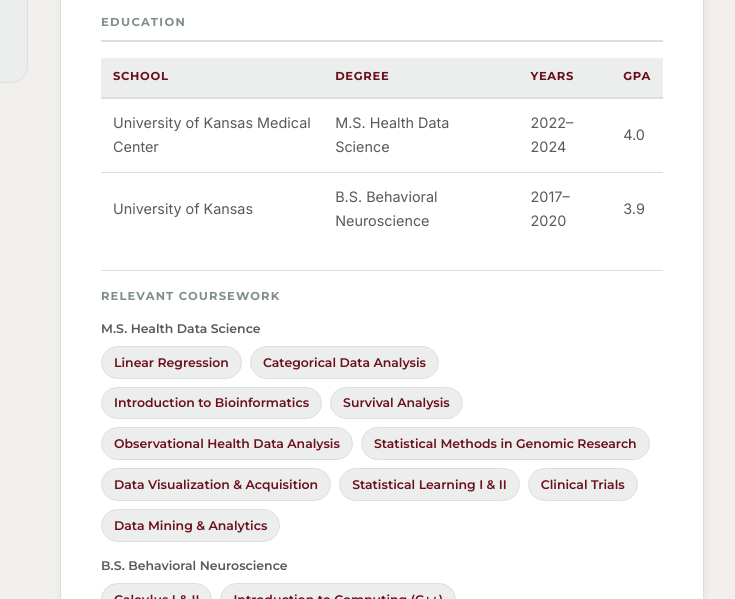
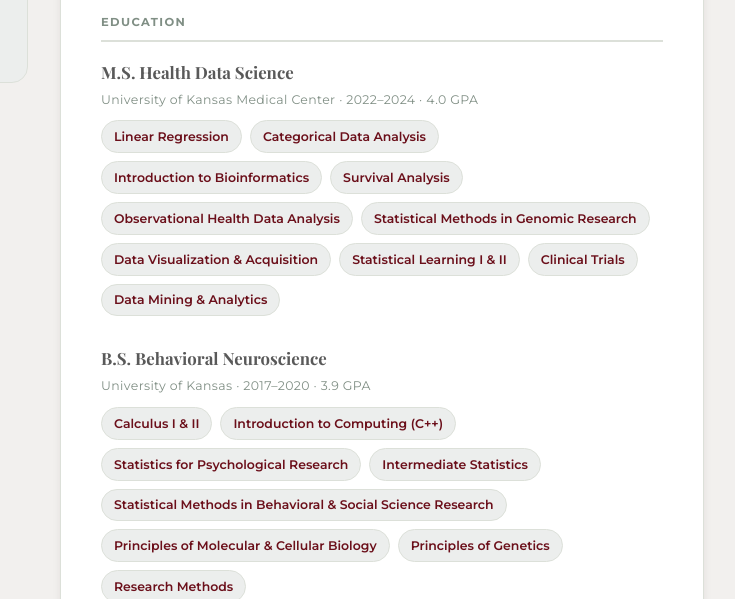
Before and after one commit to rachelgriffard/rachelgriffard.github.io, an Astro site: page /cv in a window 1280 px wide. Shown: the part 353-952 px from the top of the page, 404-1139 px from the left. Built offline with nearby package versions, Linux system fonts and the light colour scheme; Astro itself is replaced by a stand-in of ours; a web font is replaced by a local one.

Commit message:
Update cv relevant coursework section

```diff
--- a/public/css/styles.css
+++ b/public/css/styles.css
@@ -587,6 +587,33 @@
   margin-bottom: 1rem;
 }
 
+.about-education-section {
+  padding-bottom: 3rem;
+}
+
+.about-edu-entry {
+  margin-bottom: 2rem;
+}
+
+.about-edu-entry:last-child {
+  margin-bottom: 0;
+}
+
+.about-edu-degree {
+  font-family: 'Playfair Display', Georgia, serif;
+  font-size: 1.1rem;
+  margin: 0 0 0.2rem;
+  color: var(--text-heading);
+}
+
+.about-edu-meta {
+  font-family: 'Montserrat', sans-serif;
+  font-size: 0.78rem;
+  color: var(--text-muted);
+  letter-spacing: 0.03em;
+  margin: 0 0 0.75rem;
+}
+
 .about-gallery-section {
   padding-bottom: 4rem;
 }
@@ -1024,38 +1051,28 @@
   border-top: 1px solid var(--green-100);
 }
 
-/* Relevant coursework */
-.cv-coursework-section {
-  margin-top: 1.5rem;
-  padding-top: 1rem;
-  border-top: 1px solid var(--green-100);
+.cv-edu-entry {
+  margin-bottom: 1.75rem;
 }
 
-.cv-coursework-label {
-  font-family: 'Montserrat', sans-serif;
-  font-size: 0.72rem;
-  font-weight: 700;
-  text-transform: uppercase;
-  letter-spacing: 0.1em;
-  color: var(--text-muted);
-  margin-bottom: 0.75rem;
-}
-
-.cv-coursework-group {
-  margin-bottom: 0.85rem;
-}
-
-.cv-coursework-group:last-child {
+.cv-edu-entry:last-child {
   margin-bottom: 0;
 }
 
-.cv-coursework-degree-tag {
+.cv-edu-degree {
+  font-family: 'Playfair Display', Georgia, serif;
+  font-size: 1.05rem;
+  margin: 0 0 0.15rem;
+  color: var(--text-heading);
+}
+
+.cv-edu-meta {
   font-family: 'Montserrat', sans-serif;
   font-size: 0.78rem;
-  font-weight: 600;
-  color: var(--text-body);
+  color: var(--text-muted);
+  letter-spacing: 0.03em;
   display: block;
-  margin-bottom: 0.4rem;
+  margin-bottom: 0.65rem;
 }
 
 /* ===============================
--- a/src/pages/cv.astro
+++ b/src/pages/cv.astro
@@ -69,35 +69,11 @@
         <section class="cv-section">
           <h2 class="cv-section-title">Education</h2>
 
-          <table class="cv-table">
-            <thead>
-              <tr>
-                <th>School</th>
-                <th>Degree</th>
-                <th>Years</th>
-                <th>GPA</th>
-              </tr>
-            </thead>
-            <tbody>
-              <tr>
-                <td>University of Kansas Medical Center</td>
-                <td>M.S. Health Data Science</td>
-                <td>2022&ndash;2024</td>
-                <td>4.0</td>
-              </tr>
-              <tr>
-                <td>University of Kansas</td>
-                <td>B.S. Behavioral Neuroscience</td>
-                <td>2017&ndash;2020</td>
-                <td>3.9</td>
-              </tr>
-            </tbody>
-          </table>
-
-          <div class="cv-coursework-section">
-            <p class="cv-coursework-label">Relevant Coursework</p>
-            <div class="cv-coursework-group">
-              <span class="cv-coursework-degree-tag">M.S. Health Data Science</span>
+          <div class="cv-edu-entry">
+            <div class="cv-edu-header">
+              <h3 class="cv-edu-degree">M.S. Health Data Science</h3>
+              <span class="cv-edu-meta">University of Kansas Medical Center &middot; 2022&ndash;2024 &middot; 4.0 GPA</span>
+            </div>
             <div class="skill-tags">
               <span class="skill-tag">Linear Regression</span>
               <span class="skill-tag">Categorical Data Analysis</span>
@@ -111,8 +87,12 @@
               <span class="skill-tag">Data Mining &amp; Analytics</span>
             </div>
           </div>
-            <div class="cv-coursework-group">
-              <span class="cv-coursework-degree-tag">B.S. Behavioral Neuroscience</span>
+
+          <div class="cv-edu-entry">
+            <div class="cv-edu-header">
+              <h3 class="cv-edu-degree">B.S. Behavioral Neuroscience</h3>
+              <span class="cv-edu-meta">University of Kansas &middot; 2017&ndash;2020 &middot; 3.9 GPA</span>
+            </div>
             <div class="skill-tags">
               <span class="skill-tag">Calculus I &amp; II</span>
               <span class="skill-tag">Introduction to Computing (C++)</span>
@@ -122,7 +102,6 @@
               <span class="skill-tag">Principles of Molecular &amp; Cellular Biology</span>
               <span class="skill-tag">Principles of Genetics</span>
               <span class="skill-tag">Research Methods</span>
-              </div>
             </div>
           </div>
         </section>
```
Lines whose indentation alone changed are shown as unchanged.
